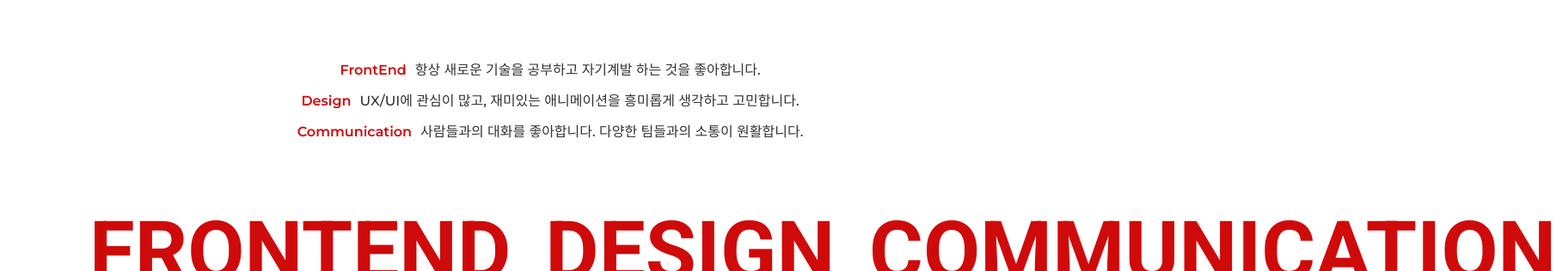
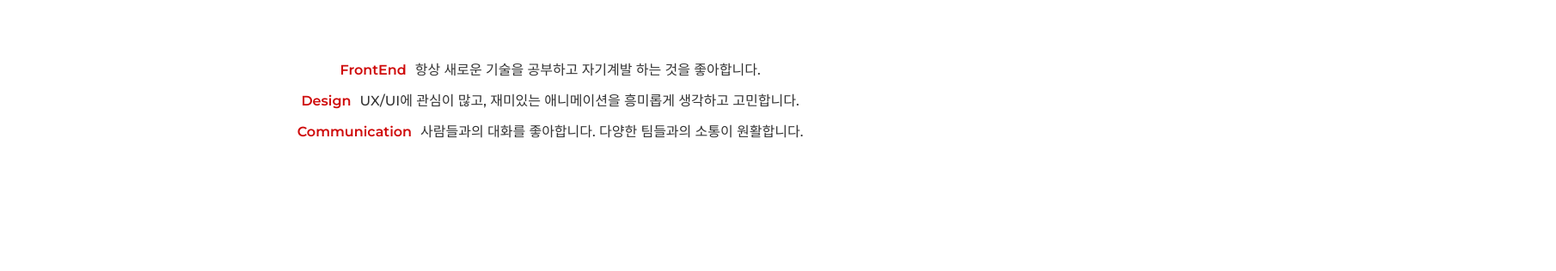
Before and after one commit to mireyhgnay/hyerimiya, a React (Create React App) app: page /skill in a window 1280 px wide. Shown: the part 1625-1941 px from the top of the page at 86% size, 1810 px wide, since content can reach past the window. After the commit the page ends 1871 px from the top, so only its background shows below. Built offline with nearby package versions, Linux system fonts and the light colour scheme; a web font is replaced by a local one.

Commit message:
Feat: Skill 수정

```diff
--- a/src/components/About/Career/Career.styles.js
+++ b/src/components/About/Career/Career.styles.js
@@ -63,10 +63,6 @@ export const Item = styled.li`
   line-height: 1.5;
   margin-top: 12px;
 
-  &:first-child {
-    font-weight: 500;
-  }
-
   &::before {
     content: '';
     position: absolute;
--- a/src/components/Skill/Footer.jsx
+++ /dev/null
@@ -1,37 +0,0 @@
-import React from 'react';
-import styled from 'styled-components';
-
-const SkillsFooterContainer = styled.div`
-  position: relative;
-  margin-top: 120px;
-`;
-
-const SkillsFooter = styled.div`
-  position: absolute;
-  bottom: -30px;
-  left: 40px;
-  height: 80px;
-  overflow: hidden;
-`;
-
-const Keyword = styled.span`
-  color: ${({ theme }) => theme.textColors.primary};
-  font-weight: bold;
-  font-size: 6rem;
-  font-family: 'Roboto', sans-serif;
-  & + & {
-    margin-left: 40px;
-  }
-`;
-
-export default function Footer() {
-  return (
-    <SkillsFooterContainer>
-      <SkillsFooter>
-        <Keyword>FRONTEND</Keyword>
-        <Keyword>DESIGN</Keyword>
-        <Keyword>COMMUNICATION</Keyword>
-      </SkillsFooter>
-    </SkillsFooterContainer>
-  );
-}
--- a/src/components/Skill/Keywords.jsx
+++ b/src/components/Skill/Keywords.jsx
@@ -5,6 +5,7 @@ const KeywordsContainer = styled.div`
   width: 100%;
   margin-top: 100px;
   text-align: center;
+  padding-bottom: 80px;
 
   @media all and (max-width: 1024px) {
     margin-top: 70px;
--- a/src/routes/Contact.jsx
+++ b/src/routes/Contact.jsx
@@ -81,7 +81,7 @@ const contactData = [
     href: 'https://www.linkedin.com/in/%ED%98%9C%EB%A6%BC-%EC%96%91-8872262b8/',
   },
   {
-    name: 'Travel Blog',
+    name: 'Daily Blog',
     href: 'https://blog.naver.com/hyerimiya_',
   },
 ];
--- a/src/routes/Skill.jsx
+++ b/src/routes/Skill.jsx
@@ -1,7 +1,6 @@
 import React from 'react';
 import Skills from '../components/Skill/Skills/Skills';
 import Keywords from '../components/Skill/Keywords';
-import Footer from '../components/Skill/Footer';
 import styled from 'styled-components';
 
 const SkillContainer = styled.section`
@@ -15,7 +14,6 @@ export default function Skill() {
     <SkillContainer>
       <Skills />
       <Keywords />
-      <Footer />
     </SkillContainer>
   );
 }
```
